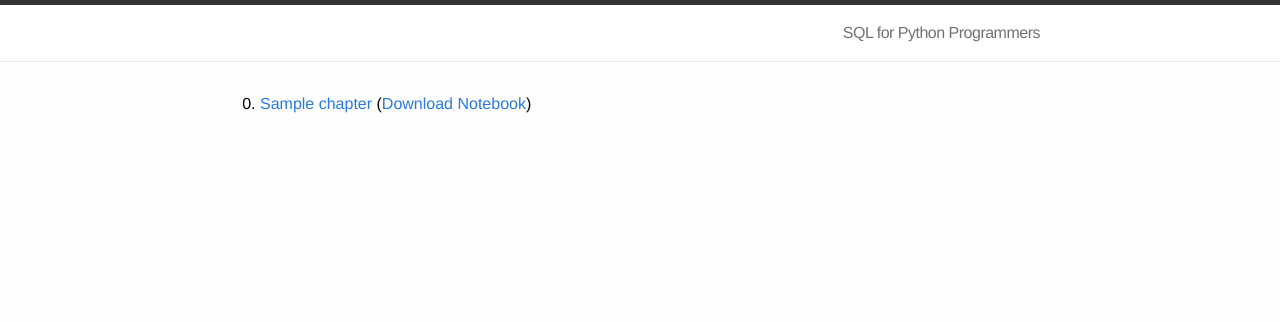
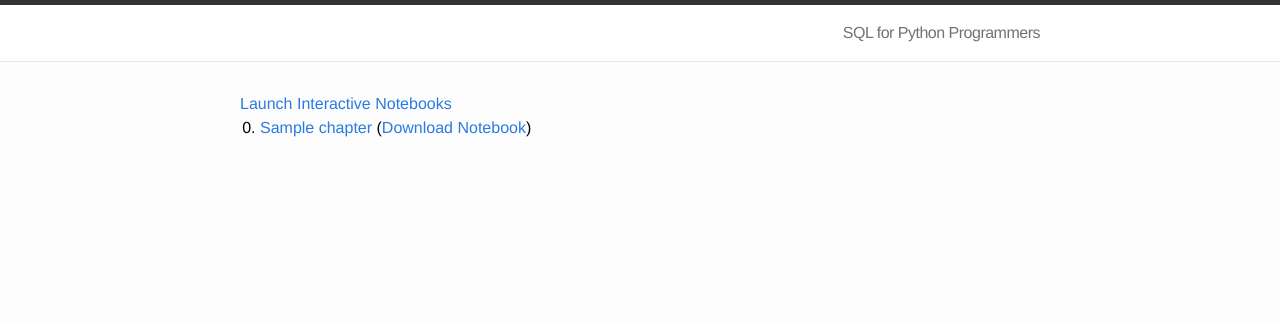
Before and after one commit to meatballs/sql_python_tutorial, a Python web app: template templates/home.html in a window 1280 px wide. Shown: the top 322 px of the page. Run offline with Jinja, Linux system fonts and the light colour scheme; the template is opened without the code that fills it: most values are stand-ins (such as "Sample title", 1, 10 or a date in 2020).

Commit message:
Add link to binder

```diff
--- a/chapters/index.html
+++ b/chapters/index.html
@@ -39,7 +39,9 @@
     <div class="wrap">
       <div class="home">
 
-    <ol start=0>
+    <a href="https://mybinder.org/v2/gh/meatballs/sql_python_notebooks/master">Launch Interactive Notebooks</a>
+
+<ol start=0>
 
         <li><a href=/sql_python_tutorial/chapters/00/> Introduction</a>
             (<a href=notebooks/00-Introduction.ipynb>Download Notebook</a>)</li>
--- a/index.html
+++ b/index.html
@@ -39,7 +39,9 @@
     <div class="wrap">
       <div class="home">
 
-  <ol start=0>
+  <a href="https://mybinder.org/v2/gh/meatballs/sql_python_notebooks/master">Launch Interactive Notebooks</a>
+
+<ol start=0>
 
         <li><a href=/sql_python_tutorial/chapters/00/> Introduction</a>
             (<a href=notebooks/00-Introduction.ipynb>Download Notebook</a>)</li>
--- a/templates/partials/list_of_chapters.html
+++ b/templates/partials/list_of_chapters.html
@@ -1,3 +1,5 @@
+<a href="https://mybinder.org/v2/gh/meatballs/sql_python_notebooks/master">Launch Interactive Notebooks</a>
+
 <ol start=0>
     {% for chapter in chapters %}
         <li><a href=/{{root}}/chapters/{{ chapter.dir }}/>{{ chapter.title }}</a>
```
